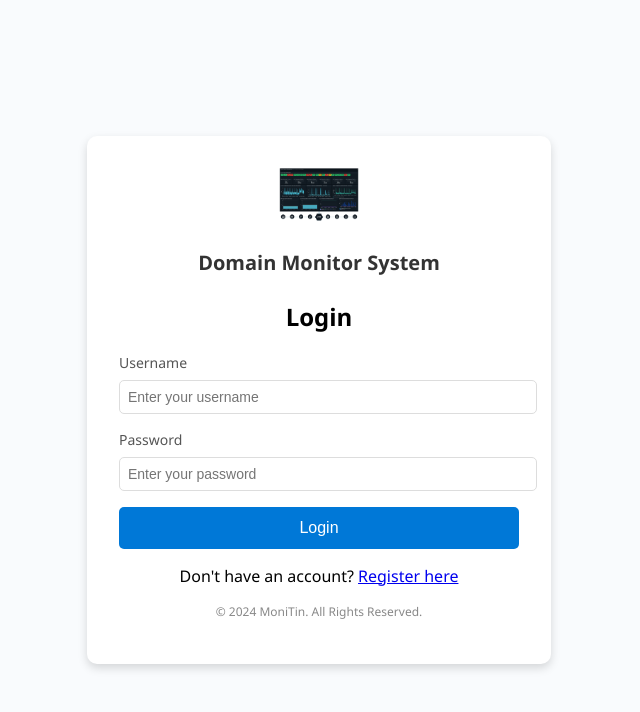
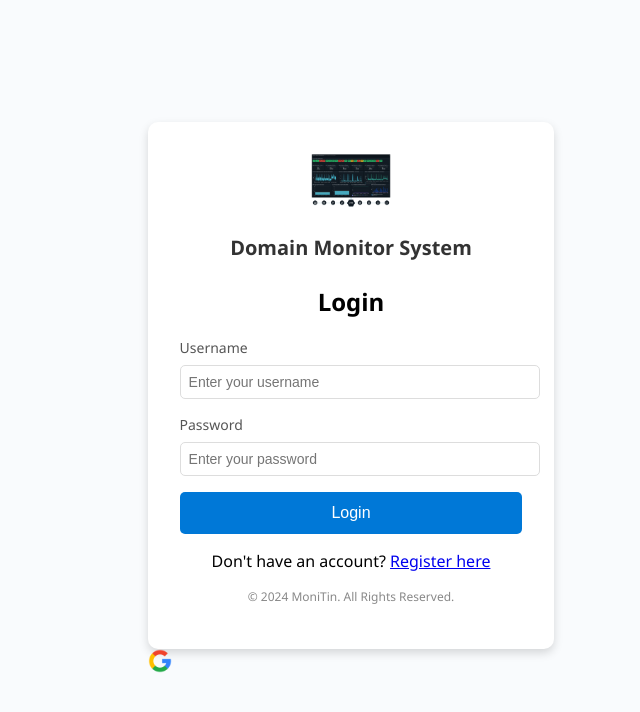
Before and after one commit to shomronh/certis, a Flask app: page / in a window 1280 px wide. Shown: the top 712 px of the page, without its empty margins (321-961 px from the left). Run offline with Flask 3, Linux system fonts and the light colour scheme.

Commit message:
in progress

```diff
--- a/static/css/loginPage.css
+++ b/static/css/loginPage.css
@@ -1,7 +1,7 @@
 /* General Reset */
 body {
   margin: 0;
-    font-family: 'Segoe UI', Tahoma, Geneva, Verdana, sans-serif;
+  font-family: "Segoe UI", Tahoma, Geneva, Verdana, sans-serif;
   background-color: #f9fbfd;
   display: flex;
   justify-content: center;
@@ -92,3 +92,15 @@ footer {
   font-size: 12px;
   color: #888;
 }
+
+/* */
+
+#login_options_container{
+    position:
+}
+
+.gmail-btn {
+  width: 24px; /* Adjust image size */
+  height: 24px;
+  margin-right: 10px;
+}
--- a/templates/loginPage.html
+++ b/templates/loginPage.html
@@ -7,6 +7,7 @@
     <link rel="stylesheet" href="static/css/loginPage.css">
 </head>
 <body>
+    <div id="login_options_container">
         <div class="login-container">
             <div class="brand-header">
                 <img src="static/images/logo.png" alt="Domain Monitor Logo" class="logo">
@@ -32,6 +33,11 @@
             </footer>
         </div>
 
+        <div id="socials_container">
+            <img class="gmail-btn" src="static/images/gmail_icon.png" alt="Gmail Logo">
+        </div>
+    </div>
+
     <script src="static/js/services/EnvVariablesService.js"></script>
     <script src="static/js/services/LocalStorageService.js"></script>
     <script type="text/javascript">
```
Also changed, not shown: static/images/gmail_icon.png (added). Lines whose indentation alone changed are shown as unchanged.
